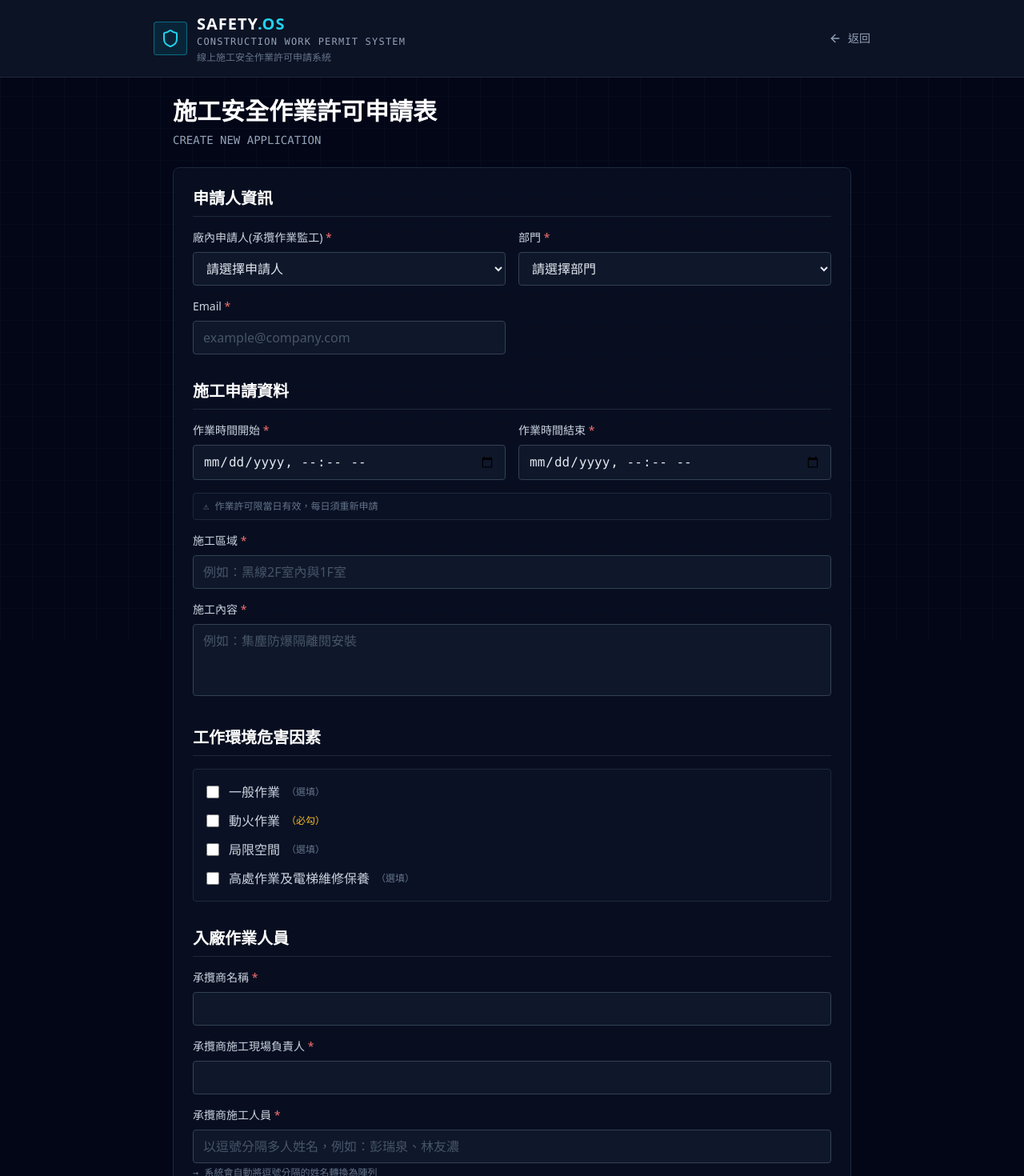
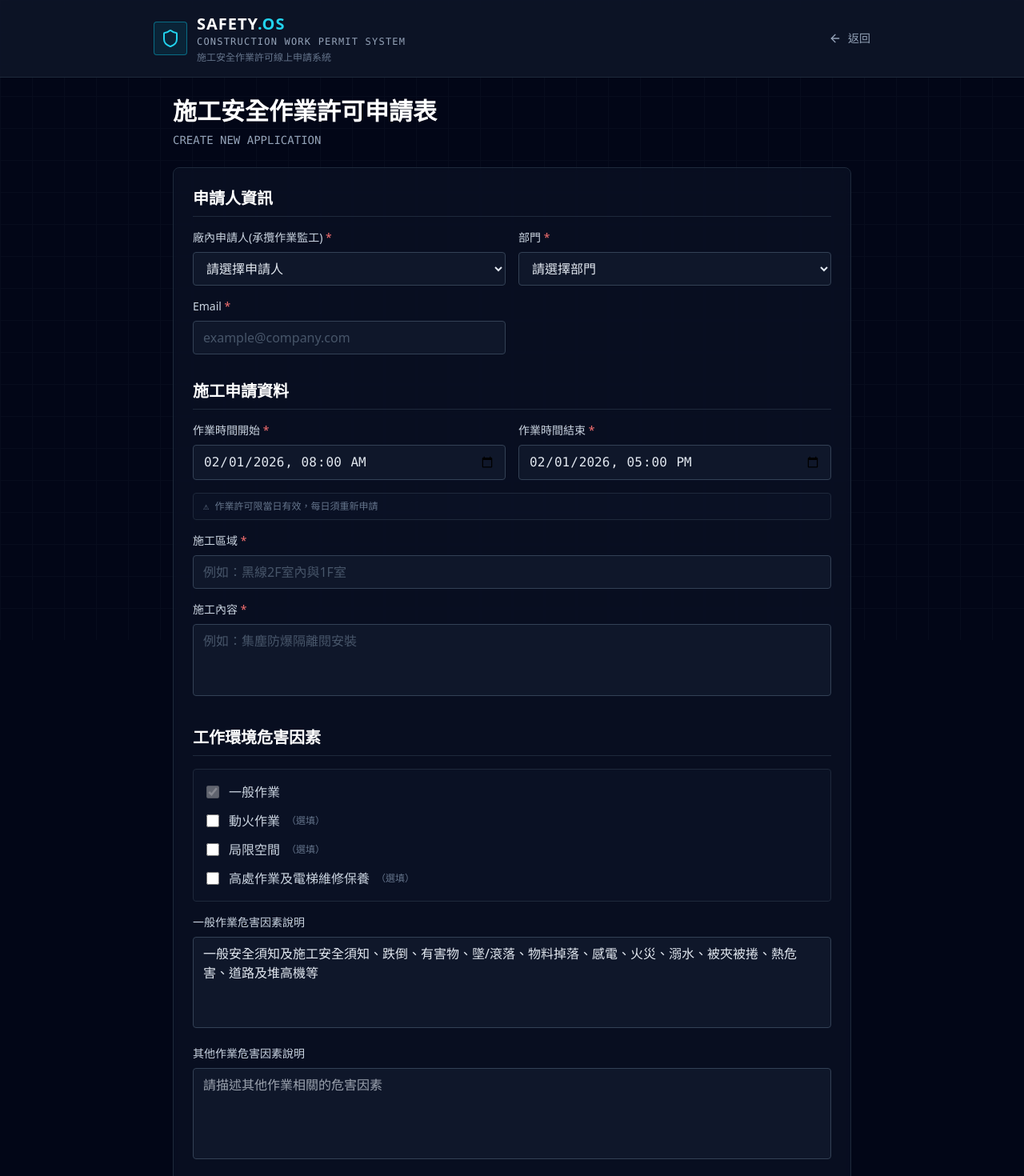
Before and after one commit to Leo6123/work-permit-application, a Next.js app: page /applications/new in a window 1280 px wide. Shown: the top 1470 px of the page at 80% size. Built offline with nearby package versions, Linux system fonts and the light colour scheme.

Commit message:
Update application form: fix general work checkbox, add hazard factors descriptions, update time selection, remove work order number, and improve email notifications

```diff
--- a/app/api/applications/route.ts
+++ b/app/api/applications/route.ts
@@ -133,7 +133,11 @@ export async function POST(request: NextRequest) {
         workArea: data.workArea,
         workContent: data.workContent,
         contractorInfo: JSON.stringify(contractorInfo),
-        hazardFactors: JSON.stringify(data.hazardFactors),
+        hazardFactors: JSON.stringify({
+          ...data.hazardFactors,
+          description: data.hazardFactorsDescription || "",
+          otherDescription: data.otherHazardFactorsDescription || "",
+        }),
         hazardousOperations: JSON.stringify({
           ...data.hazardousOperations,
           // hotWorkDetails 已包含在 hazardousOperations 中，會一起被 JSON.stringify
--- a/app/applications/[id]/page.tsx
+++ b/app/applications/[id]/page.tsx
@@ -298,7 +298,7 @@ export default function ApplicationDetailPage() {
                 Construction Work Permit System
               </p>
               <p className="text-xs text-slate-500">
-                線上施工安全作業許可申請系統
+                施工安全作業許可線上申請系統
               </p>
             </div>
           </Link>
@@ -422,6 +422,22 @@ export default function ApplicationDetailPage() {
                     {application.hazardFactors.confinedSpace && <div>✓ 局限空間</div>}
                     {application.hazardFactors.workAtHeight && <div>✓ 高處作業及電梯維修保養</div>}
                   </div>
+                  {(application.hazardFactors as any)?.description && (
+                    <div className="mt-4">
+                      <p className="text-sm font-medium text-slate-400 mb-2">一般作業危害因素說明：</p>
+                      <p className="text-slate-300 whitespace-pre-line bg-slate-900/50 border border-slate-800 rounded p-3">
+                        {(application.hazardFactors as any).description}
+                      </p>
+                    </div>
+                  )}
+                  {(application.hazardFactors as any)?.otherDescription && (
+                    <div className="mt-4">
+                      <p className="text-sm font-medium text-slate-400 mb-2">其他作業危害因素說明：</p>
+                      <p className="text-slate-300 whitespace-pre-line bg-slate-900/50 border border-slate-800 rounded p-3">
+                        {(application.hazardFactors as any).otherDescription}
+                      </p>
+                    </div>
+                  )}
                 </div>
 
                 <div>
--- a/app/applications/new/page.tsx
+++ b/app/applications/new/page.tsx
@@ -20,17 +20,39 @@ export default function NewApplicationPage() {
   const [isSubmitting, setIsSubmitting] = useState(false);
   const [error, setError] = useState<string | null>(null);
 
+  // 取得今天的日期時間字串（格式：YYYY-MM-DDTHH:mm）
+  const getTodayDateTimeString = (hours: number = 8, minutes: number = 0): string => {
+    const today = new Date();
+    const year = today.getFullYear();
+    const month = String(today.getMonth() + 1).padStart(2, '0');
+    const day = String(today.getDate()).padStart(2, '0');
+    const hoursStr = String(hours).padStart(2, '0');
+    const minutesStr = String(minutes).padStart(2, '0');
+    return `${year}-${month}-${day}T${hoursStr}:${minutesStr}`;
+  };
+
+  const defaultStartTime = getTodayDateTimeString(8, 0); // 預設今天 08:00
+  const defaultEndTime = getTodayDateTimeString(17, 0);   // 預設今天 17:00
+
   const {
     register,
     handleSubmit,
     watch,
+    setValue,
+    getValues,
     formState: { errors },
   } = useForm<ApplicationFormInput>({
     resolver: zodResolver(applicationFormSchema),
     defaultValues: {
       applicantName: "",
       department: "",
-      hazardFactors: {},
+      workTimeStart: defaultStartTime,
+      workTimeEnd: defaultEndTime,
+      hazardFactors: {
+        generalWork: true, // 一般作業固定打勾
+      },
+      hazardFactorsDescription: "一般安全須知及施工安全須知、跌倒、有害物、墜/滾落、物料掉落、感電、火災、溺水、被夾被捲、熱危害、道路及堆高機等", // 一般作業危害因素說明
+      otherHazardFactorsDescription: "", // 其他作業危害因素說明
       hazardousOperations: {
         hotWorkDetails: undefined,
       },
@@ -51,6 +73,30 @@ export default function NewApplicationPage() {
   const applicantNameValue = watch("applicantName");
   const [customApplicantName, setCustomApplicantName] = useState("");
   const [isMounted, setIsMounted] = useState(false);
+
+  // 更新其他作業危害因素說明的函數
+  const updateOtherHazardFactors = () => {
+    const factorSet = new Set<string>();
+
+    if (getValues("hazardFactors.hotWork")) {
+      factorSet.add("火災");
+    }
+
+    if (getValues("hazardFactors.confinedSpace")) {
+      const confinedSpaceFactors = ["有害物", "墜/滾落", "物料掉落", "感電", "火災", "溺水"];
+      confinedSpaceFactors.forEach(factor => factorSet.add(factor));
+    }
+
+    if (getValues("hazardFactors.workAtHeight")) {
+      const workAtHeightFactors = ["墜/滾落", "物料掉落", "感電", "吊掛", "被夾被捲"];
+      workAtHeightFactors.forEach(factor => factorSet.add(factor));
+    }
+
+    // 將 Set 轉換為陣列並用頓號連接
+    const uniqueFactors = Array.from(factorSet).join("、");
+
+    setValue("otherHazardFactorsDescription", uniqueFactors, { shouldValidate: false });
+  };
 
   // 防止 hydration 錯誤
   useEffect(() => {
@@ -149,7 +195,7 @@ export default function NewApplicationPage() {
                 Construction Work Permit System
               </p>
               <p className="text-xs text-slate-500">
-                線上施工安全作業許可申請系統
+                施工安全作業許可線上申請系統
               </p>
             </div>
           </Link>
@@ -290,7 +336,40 @@ export default function NewApplicationPage() {
                   </label>
                   <input
                     type="datetime-local"
-                    {...register("workTimeStart")}
+                    {...register("workTimeStart", {
+                      onChange: (e) => {
+                        const startValue = e.target.value;
+                        if (startValue) {
+                          const startDate = new Date(startValue);
+                          const endValue = getValues("workTimeEnd");
+
+                          if (endValue) {
+                            const endDate = new Date(endValue);
+                            // 取得開始日期的年月日
+                            const startYear = startDate.getFullYear();
+                            const startMonth = startDate.getMonth();
+                            const startDay = startDate.getDate();
+
+                            // 取得結束日期的時間部分
+                            const endHours = endDate.getHours();
+                            const endMinutes = endDate.getMinutes();
+
+                            // 將結束日期設為與開始日期同一天，保留原來的時間
+                            const newEndDate = new Date(startYear, startMonth, startDay, endHours, endMinutes);
+
+                            // 格式化為 datetime-local 格式
+                            const year = newEndDate.getFullYear();
+                            const month = String(newEndDate.getMonth() + 1).padStart(2, '0');
+                            const day = String(newEndDate.getDate()).padStart(2, '0');
+                            const hours = String(newEndDate.getHours()).padStart(2, '0');
+                            const minutes = String(newEndDate.getMinutes()).padStart(2, '0');
+                            const newEndDateTimeString = `${year}-${month}-${day}T${hours}:${minutes}`;
+
+                            setValue("workTimeEnd", newEndDateTimeString, { shouldValidate: true });
+                          }
+                        }
+                      }
+                    })}
                     className="w-full bg-slate-900 border border-slate-700 text-slate-200 rounded px-3 py-2 focus:outline-none focus:border-cyan-500 focus:ring-1 focus:ring-cyan-500 transition-all font-mono"
                   />
                   {errors.workTimeStart && (
@@ -306,13 +385,55 @@ export default function NewApplicationPage() {
                   </label>
                   <input
                     type="datetime-local"
-                    {...register("workTimeEnd")}
+                    {...register("workTimeEnd", {
+                      onChange: (e) => {
+                        const endValue = e.target.value;
+                        const startValue = getValues("workTimeStart");
+
+                        if (endValue && startValue) {
+                          const startDate = new Date(startValue);
+                          const endDate = new Date(endValue);
+
+                          // 檢查是否為同一天
+                          const startYear = startDate.getFullYear();
+                          const startMonth = startDate.getMonth();
+                          const startDay = startDate.getDate();
+
+                          const endYear = endDate.getFullYear();
+                          const endMonth = endDate.getMonth();
+                          const endDay = endDate.getDate();
+
+                          // 如果不是同一天，自動調整為與開始日期同一天
+                          if (startYear !== endYear || startMonth !== endMonth || startDay !== endDay) {
+                            const endHours = endDate.getHours();
+                            const endMinutes = endDate.getMinutes();
+
+                            const newEndDate = new Date(startYear, startMonth, startDay, endHours, endMinutes);
+
+                            const year = newEndDate.getFullYear();
+                            const month = String(newEndDate.getMonth() + 1).padStart(2, '0');
+                            const day = String(newEndDate.getDate()).padStart(2, '0');
+                            const hours = String(newEndDate.getHours()).padStart(2, '0');
+                            const minutes = String(newEndDate.getMinutes()).padStart(2, '0');
+                            const newEndDateTimeString = `${year}-${month}-${day}T${hours}:${minutes}`;
+
+                            setValue("workTimeEnd", newEndDateTimeString, { shouldValidate: true });
+                          }
+                        }
+                      }
+                    })}
                     className="w-full bg-slate-900 border border-slate-700 text-slate-200 rounded px-3 py-2 focus:outline-none focus:border-cyan-500 focus:ring-1 focus:ring-cyan-500 transition-all font-mono"
                   />
                   {errors.workTimeEnd && (
                     <p className="text-red-400 text-sm mt-1 flex items-center gap-1">
                       <AlertCircle className="w-4 h-4" />
                       {errors.workTimeEnd.message}
+                    </p>
+                  )}
+                  {errors.workTimeEnd?.type === "sameDay" && (
+                    <p className="text-red-400 text-sm mt-1 flex items-center gap-1">
+                      <AlertCircle className="w-4 h-4" />
+                      結束日期必須與開始日期為同一天
                     </p>
                   )}
                 </div>
@@ -362,28 +483,37 @@ export default function NewApplicationPage() {
               工作環境危害因素
             </h3>
             <div className="space-y-3 bg-slate-900/50 border border-slate-800 rounded p-4">
+              <label className="flex items-center group">
+                <input
+                  type="checkbox"
+                  {...register("hazardFactors.generalWork")}
+                  checked={true}
+                  disabled={true}
+                  className="w-4 h-4 rounded border-slate-700 bg-slate-800 text-cyan-500 focus:ring-cyan-500 focus:ring-2 cursor-not-allowed opacity-60"
+                />
+                <span className="ml-3 text-slate-300">一般作業</span>
+              </label>
               <label className="flex items-center cursor-pointer group">
                 <input
                   type="checkbox"
-                  {...register("hazardFactors.generalWork")}
+                  {...register("hazardFactors.hotWork", {
+                    onChange: () => {
+                      updateOtherHazardFactors();
+                    }
+                  })}
                   className="w-4 h-4 rounded border-slate-700 bg-slate-800 text-cyan-500 focus:ring-cyan-500 focus:ring-2 cursor-pointer"
                 />
-                <span className="ml-3 text-slate-300 group-hover:text-white transition-colors">一般作業</span>
+                <span className="ml-3 text-slate-300 group-hover:text-white transition-colors">動火作業</span>
                 <span className="ml-2 text-xs text-slate-500">（選填）</span>
               </label>
               <label className="flex items-center cursor-pointer group">
                 <input
                   type="checkbox"
-                  {...register("hazardFactors.hotWork")}
-                  className="w-4 h-4 rounded border-slate-700 bg-slate-800 text-cyan-500 focus:ring-cyan-500 focus:ring-2 cursor-pointer"
-                />
-                <span className="ml-3 text-slate-300 group-hover:text-white transition-colors">動火作業</span>
-                <span className="ml-2 text-xs text-amber-400">（必勾）</span>
-              </label>
-              <label className="flex items-center cursor-pointer group">
-                <input
-                  type="checkbox"
-                  {...register("hazardFactors.confinedSpace")}
+                  {...register("hazardFactors.confinedSpace", {
+                    onChange: () => {
+                      updateOtherHazardFactors();
+                    }
+                  })}
                   className="w-4 h-4 rounded border-slate-700 bg-slate-800 text-cyan-500 focus:ring-cyan-500 focus:ring-2 cursor-pointer"
                 />
                 <span className="ml-3 text-slate-300 group-hover:text-white transition-colors">局限空間</span>
@@ -392,12 +522,38 @@ export default function NewApplicationPage() {
               <label className="flex items-center cursor-pointer group">
                 <input
                   type="checkbox"
-                  {...register("hazardFactors.workAtHeight")}
+                  {...register("hazardFactors.workAtHeight", {
+                    onChange: () => {
+                      updateOtherHazardFactors();
+                    }
+                  })}
                   className="w-4 h-4 rounded border-slate-700 bg-slate-800 text-cyan-500 focus:ring-cyan-500 focus:ring-2 cursor-pointer"
                 />
                 <span className="ml-3 text-slate-300 group-hover:text-white transition-colors">高處作業及電梯維修保養</span>
                 <span className="ml-2 text-xs text-slate-500">（選填）</span>
               </label>
+            </div>
+            <div className="mt-4">
+              <label className="block text-sm font-medium text-slate-300 mb-2">
+                一般作業危害因素說明
+              </label>
+              <textarea
+                {...register("hazardFactorsDescription")}
+                defaultValue="一般安全須知及施工安全須知、跌倒、有害物、墜/滾落、物料掉落、感電、火災、溺水、被夾被捲、熱危害、道路及堆高機等"
+                rows={4}
+                className="w-full bg-slate-900 border border-slate-700 text-slate-200 rounded px-3 py-2 focus:outline-none focus:border-cyan-500 focus:ring-1 focus:ring-cyan-500 transition-all resize-none"
+              />
+            </div>
+            <div className="mt-4">
+              <label className="block text-sm font-medium text-slate-300 mb-2">
+                其他作業危害因素說明
+              </label>
+              <textarea
+                {...register("otherHazardFactorsDescription")}
+                rows={4}
+                className="w-full bg-slate-900 border border-slate-700 text-slate-200 rounded px-3 py-2 focus:outline-none focus:border-cyan-500 focus:ring-1 focus:ring-cyan-500 transition-all resize-none"
+                placeholder="請描述其他作業相關的危害因素"
+              />
             </div>
           </section>
 
@@ -502,8 +658,7 @@ export default function NewApplicationPage() {
                   </div>
                 )}
 
-                {/* 日期和工作編號 */}
-                <div className="grid grid-cols-1 md:grid-cols-2 gap-4">
+                {/* 日期 */}
                 <div>
                   <label className="block text-sm font-medium text-slate-300 mb-2">
                     日期 <span className="text-red-400">*</span>
@@ -519,24 +674,6 @@ export default function NewApplicationPage() {
                       {errors.hazardousOperations.hotWorkDetails.date.message}
                     </p>
                   )}
-                  </div>
-                  <div>
-                    <label className="block text-sm font-medium text-slate-300 mb-2">
-                      工作編號 <span className="text-red-400">*</span>
-                    </label>
-                    <input
-                      type="text"
-                      {...register("hazardousOperations.hotWorkDetails.workOrderNumber")}
-                      className="w-full bg-blue-500/10 border border-slate-700 text-slate-200 rounded px-3 py-2 focus:outline-none focus:border-cyan-500 focus:ring-1 focus:ring-cyan-500 placeholder-slate-600 transition-all"
-                      placeholder="請輸入工作編號"
-                    />
-                    {errors.hazardousOperations?.hotWorkDetails?.workOrderNumber && (
-                      <p className="text-red-400 text-sm mt-1 flex items-center gap-1">
-                        <AlertCircle className="w-4 h-4" />
-                        {errors.hazardousOperations.hotWorkDetails.workOrderNumber.message}
-                      </p>
-                    )}
-                  </div>
                 </div>
 
                 {/* 操作地點 */}
--- a/app/applications/success/[id]/page.tsx
+++ b/app/applications/success/[id]/page.tsx
@@ -54,7 +54,7 @@ export default function ApplicationSuccessPage() {
                 Construction Work Permit System
               </p>
               <p className="text-xs text-slate-500">
-                線上施工安全作業許可申請系統
+                施工安全作業許可線上申請系統
               </p>
             </div>
           </Link>
--- a/app/page.tsx
+++ b/app/page.tsx
@@ -130,7 +130,7 @@ export default function Home() {
               Construction Work Permit System
             </p>
             <p className="text-xs text-slate-500">
-              線上施工安全作業許可申請系統
+              施工安全作業許可線上申請系統
             </p>
           </div>
         </div>
--- a/lib/validation.ts
+++ b/lib/validation.ts
@@ -14,6 +14,8 @@ export const applicationFormSchema = z.object({
     confinedSpace: z.boolean().optional(),
     workAtHeight: z.boolean().optional(),
   }),
+  hazardFactorsDescription: z.string().optional(), // 一般作業危害因素說明
+  otherHazardFactorsDescription: z.string().optional(), // 其他作業危害因素說明
   hazardousOperations: z.object({
     hotWork: z.enum(["yes", "no"]).optional(),
     confinedSpace: z.enum(["yes", "no"]).optional(),
@@ -24,7 +26,6 @@ export const applicationFormSchema = z.object({
       }),
       contractorName: z.string().optional(),
       date: z.string().min(1, "日期為必填欄位"),
-      workOrderNumber: z.string().min(1, "工作編號為必填欄位"),
       operationLocation: z.string().min(1, "操作地點為必填欄位"),
       workToBePerformed: z.string().min(1, "待進行的作業為必填欄位"),
       operatorName: z.string().min(1, "熱加工操作人員姓名為必填欄位"),
@@ -87,6 +88,29 @@ export const applicationFormSchema = z.object({
     message: "當選擇承包商時，承包商名稱為必填欄位",
     path: ["hazardousOperations", "hotWorkDetails", "contractorName"],
   }
+).refine(
+  (data) => {
+    // 檢查開始和結束日期是否為同一天
+    if (data.workTimeStart && data.workTimeEnd) {
+      const startDate = new Date(data.workTimeStart);
+      const endDate = new Date(data.workTimeEnd);
+
+      const startYear = startDate.getFullYear();
+      const startMonth = startDate.getMonth();
+      const startDay = startDate.getDate();
+
+      const endYear = endDate.getFullYear();
+      const endMonth = endDate.getMonth();
+      const endDay = endDate.getDate();
+
+      return startYear === endYear && startMonth === endMonth && startDay === endDay;
+    }
+    return true;
+  },
+  {
+    message: "結束日期必須與開始日期為同一天",
+    path: ["workTimeEnd"],
+  }
 );
 
 // 審核請求驗證 Schema
--- a/types/application.ts
+++ b/types/application.ts
@@ -29,7 +29,6 @@ export interface HotWorkDetails {
   personnelType: "employee" | "contractor";  // 進行熱加工操作人員類型
   contractorName?: string;                    // 承包商名稱（當選擇承包商時必填）
   date: string;                               // 日期
-  workOrderNumber: string;                    // 工作編號
   operationLocation: string;                  // 操作地點(建築/樓層/物體)
   workToBePerformed: string;                  // 待進行的作業
   operatorName: string;                       // 熱加工操作人員的姓名
@@ -74,6 +73,8 @@ export interface ApplicationFormData {
   workArea: string;                // 施工區域
   workContent: string;             // 施工內容
   hazardFactors: HazardFactors;
+  hazardFactorsDescription?: string; // 一般作業危害因素說明
+  otherHazardFactorsDescription?: string; // 其他作業危害因素說明
   hazardousOperations: HazardousOperations;
   personnelInfo: PersonnelInfo;
   applicantEmail?: string;         // 申請人 Email
```
Also changed, not shown: components/HotWorkPermit.tsx (+4 -14 lines), 1 other file (tests, documents, lock files or other folders). Lines whose indentation alone changed are shown as unchanged.
